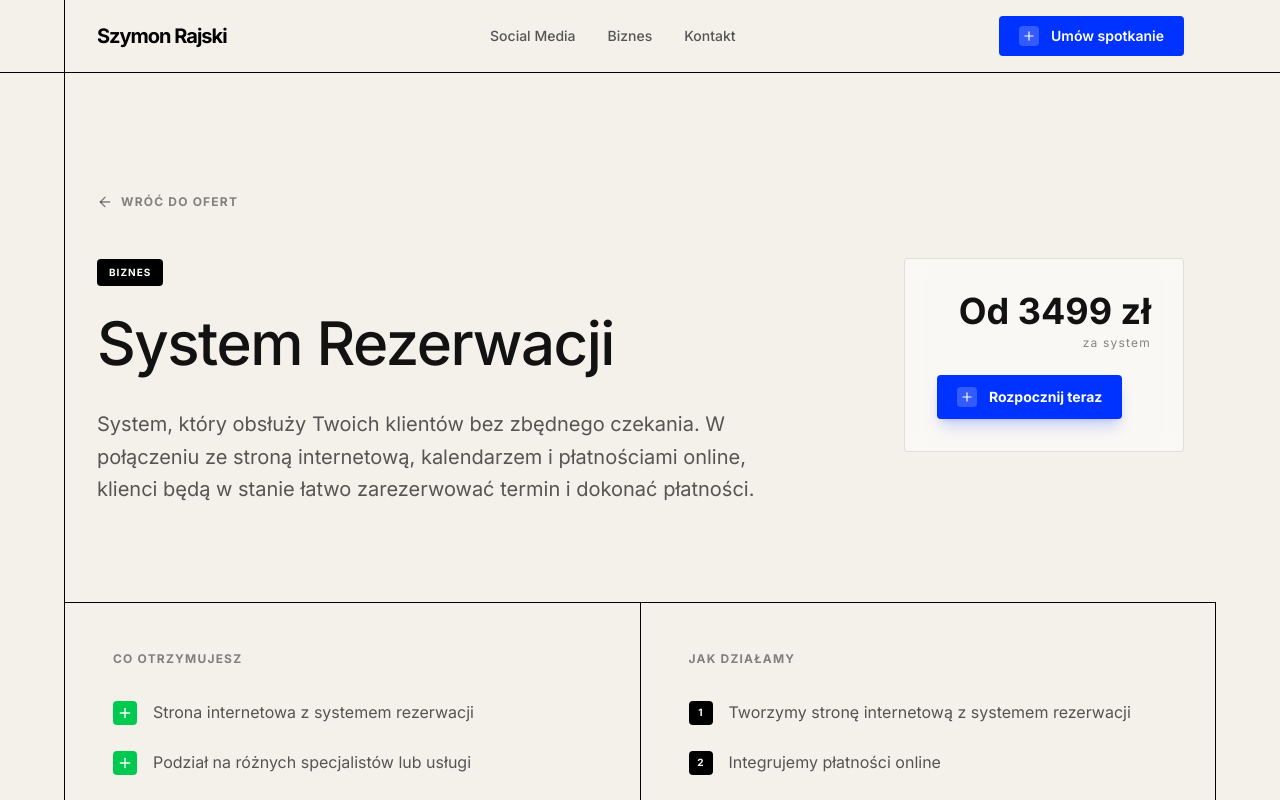
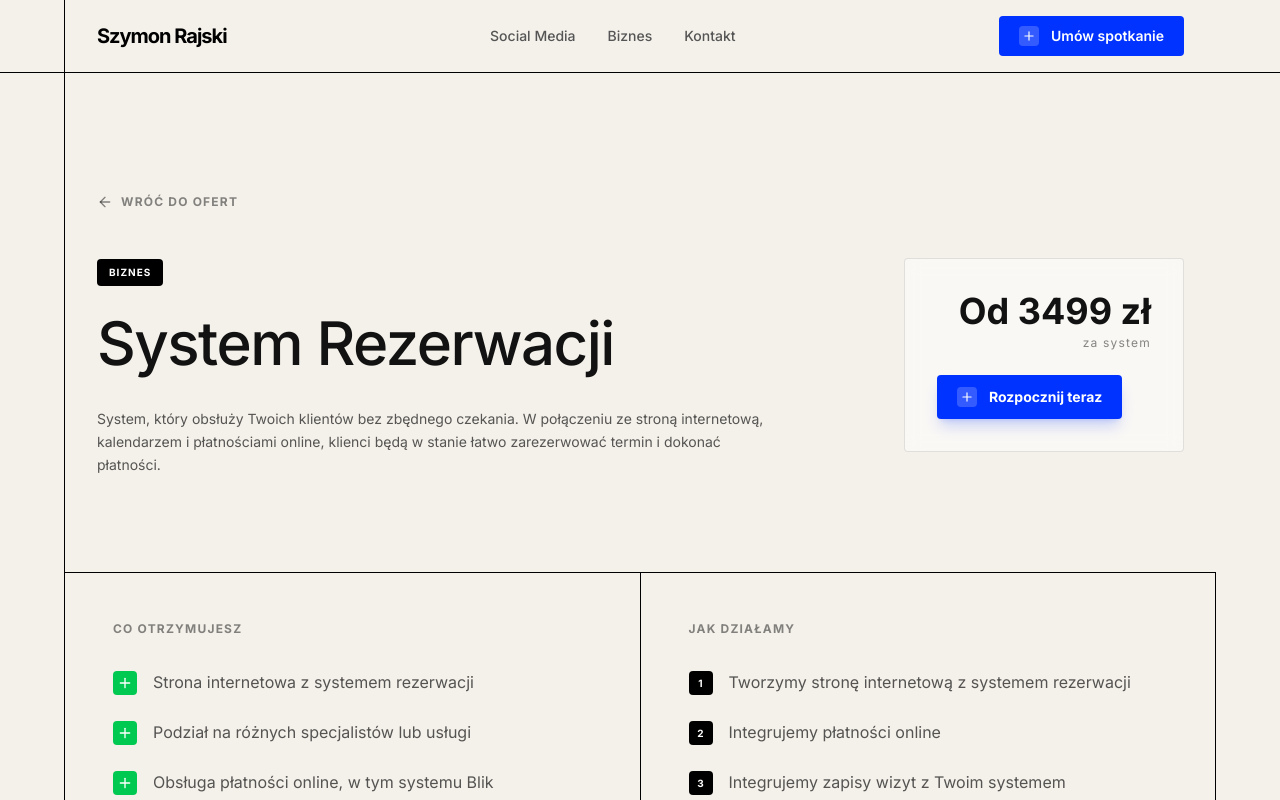
Before and after one commit to szymonr-biznes/szymon-rajski, a Next.js app: page /business/bookings in a window 1280 px wide. Shown: the top 800 px of the page. Built offline with nearby package versions, Linux system fonts and the light colour scheme; a web font is replaced by a local one.

Commit message:
style font szie of product description

```diff
--- a/app/business/[slug]/page.tsx
+++ b/app/business/[slug]/page.tsx
@@ -53,7 +53,7 @@ export default async function DetailsPage({ params }: { params: Promise<{ slug:
                 <h1 className="text-2xl md:text-5xl lg:text-6xl font-medium tracking-tight text-foreground leading-[1.1] mb-8">
                   {service.title}
                 </h1>
-                <p className="text-sm md:text-xl text-foreground/70 leading-relaxed max-w-2xl">
+                <p className="text-sm text-foreground/70 leading-relaxed max-w-2xl">
                   {service.fullDescription}
                 </p>
               </div>
--- a/app/social-media/[slug]/page.tsx
+++ b/app/social-media/[slug]/page.tsx
@@ -53,7 +53,7 @@ export default async function DetailsPage({ params }: { params: Promise<{ slug:
                 <h1 className="text-2xl md:text-5xl lg:text-6xl font-medium tracking-tight text-foreground leading-[1.1] mb-8">
                   {service.title}
                 </h1>
-                <p className="text-sm md:text-xl text-foreground/70 leading-relaxed max-w-2xl">
+                <p className="text-sm text-foreground/70 leading-relaxed max-w-2xl">
                   {service.fullDescription}
                 </p>
               </div>
```
